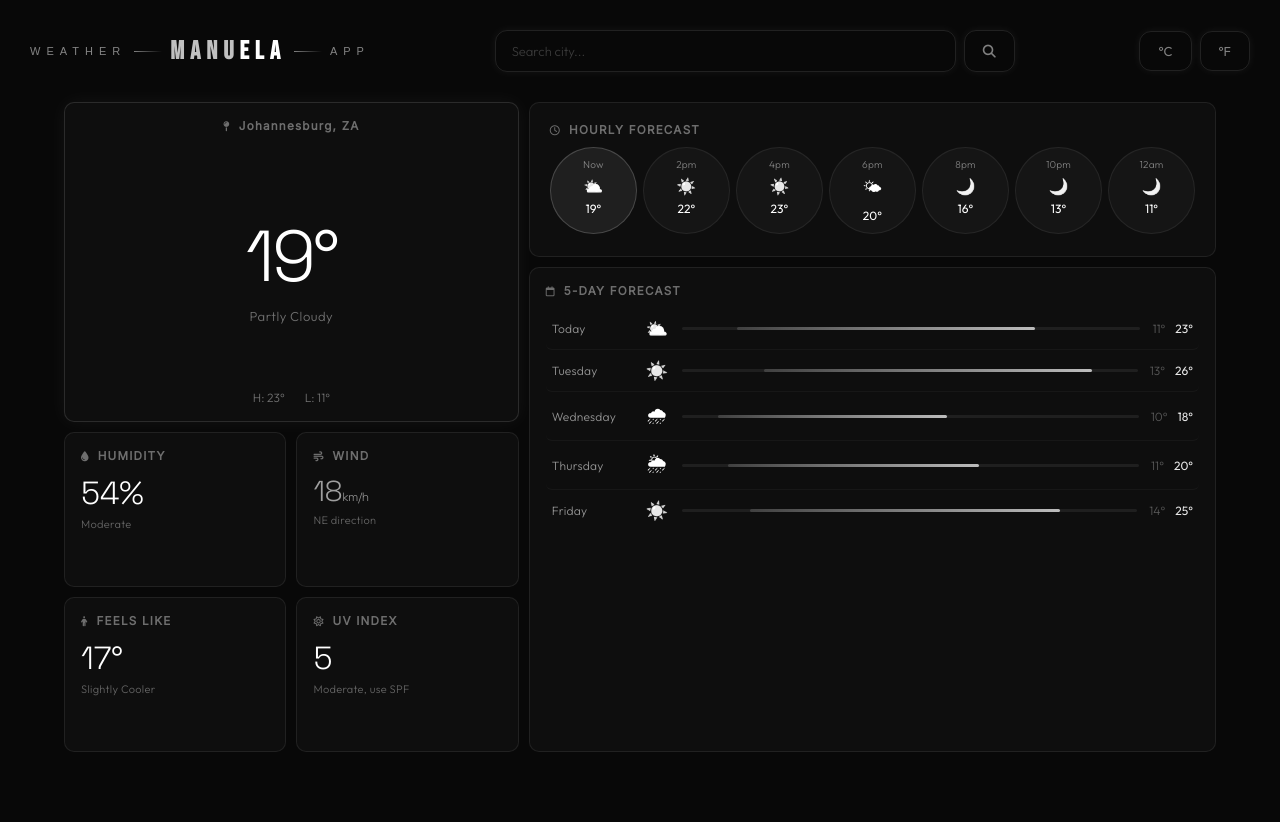
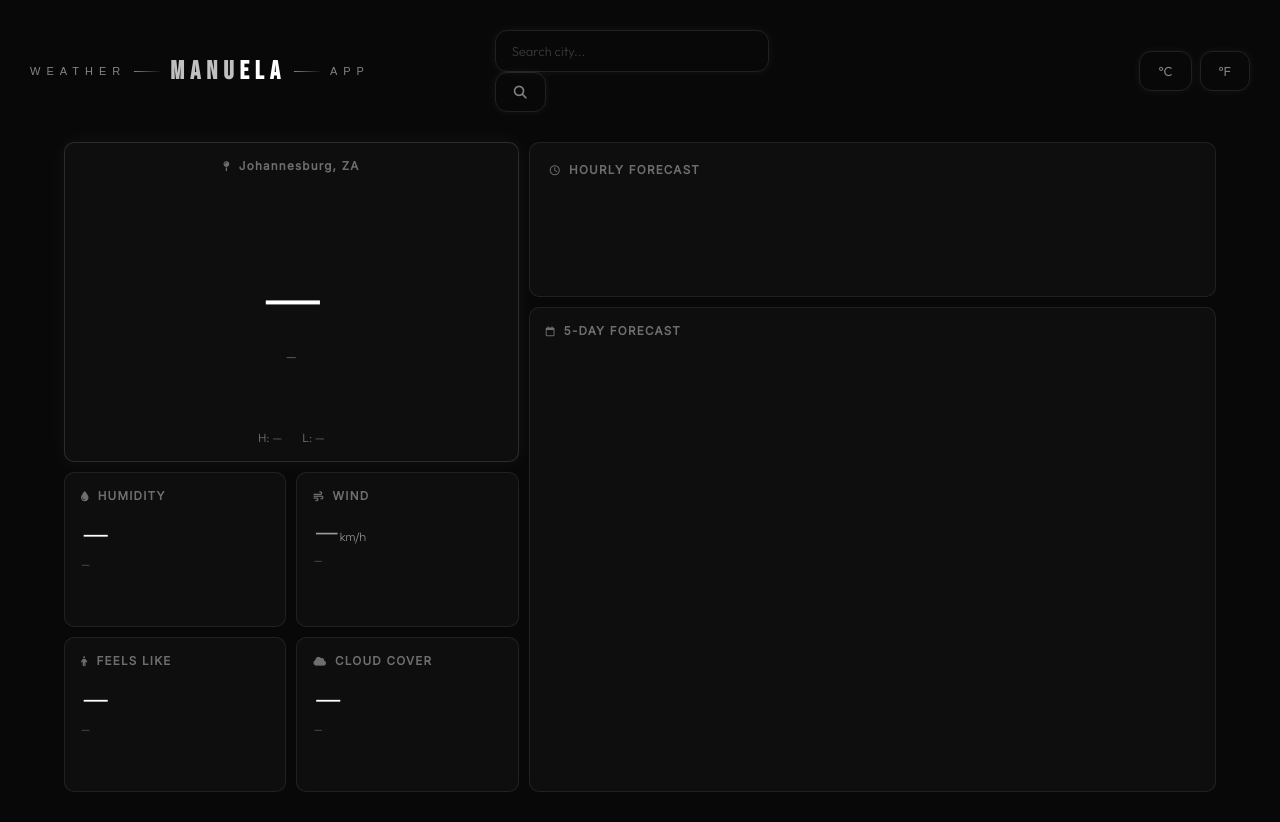
Before and after one commit to kanku-io/Manuela-Weather-App, a plain HTML site: page index.html in a window 1280 px wide. Before the commit the page ends 800 px from the top, so only its background shows below. Drawn offline with Linux system fonts and the light colour scheme; a web font is replaced by a local one.

Commit message:
Updated overall structure
Removed UV index, replaced with Cloud cover

```diff
--- a/index.html
+++ b/index.html
@@ -12,7 +12,6 @@
     <div id="app-container">
 
         <div id="search-bar">
-
             <div class="left">
                 <p class="dec1">WEATHER</p>
                 <hr>
@@ -20,17 +19,17 @@
                 <hr>
                 <p class="dec2">APP</p>
             </div>
-
             <div class="center">
-                <input type="text" id="search-input" placeholder="Search city...">
-                <button id="search-btn"><i class="fa-solid fa-magnifying-glass"></i></button>
+                <div class="search-wrap">
+                    <input type="text" id="search-input" placeholder="Search city..." autocomplete="off">
+                    <button id="search-btn"><i class="fa-solid fa-magnifying-glass"></i></button>
+                    <div id="suggestions"></div>
+                </div>
             </div>
-
             <div class="right">
-                <button class="btn" id="celsius">°C</button>
+                <button class="btn active" id="celsius">°C</button>
                 <button class="btn" id="fahrenheit">°F</button>
             </div>
-
         </div>
 
         <div class="layout">
@@ -41,160 +40,69 @@
                     <h3 id="city-country">Johannesburg, ZA</h3>
                 </div>
                 <div class="summary-main">
-                    <h1 id="temp">19°</h1>
-                    <p id="weather-condition">Partly Cloudy</p>
+                    <h1 id="temp">—</h1>
+                    <p id="weather-condition">—</p>
                 </div>
                 <div id="temp-max-min">
-                    <p id="temp-high">H: 23°</p>
-                    <p id="temp-low">L: 11°</p>
+                    <p id="temp-high">H: —</p>
+                    <p id="temp-low">L: —</p>
                 </div>
             </div>
 
-            <div class="humidity stat-card" id="humidity">
+            <div class="humidity stat-card">
                 <div class="stat-header">
                     <i class="fa-solid fa-droplet"></i>
                     <h3>HUMIDITY</h3>
                 </div>
-                <h1 id="humid-percent">54%</h1>
-                <p id="humid-text">Moderate</p>
+                <h1 id="humid-percent">—</h1>
+                <p id="humid-text">—</p>
             </div>
 
-            <div class="wind stat-card" id="wind">
+            <div class="wind stat-card">
                 <div class="stat-header">
                     <i class="fa-solid fa-wind"></i>
                     <h3>WIND</h3>
                 </div>
-                <h1 id="wind-speed"><span class="wind-spd">18</span>km/h</h1>
-                <p id="wind-direction">NE direction</p>
+                <h1 id="wind-speed"><span class="wind-spd">—</span>km/h</h1>
+                <p id="wind-direction">—</p>
             </div>
 
-            <div class="feels-like stat-card" id="feels-like">
+            <div class="feels-like stat-card">
                 <div class="stat-header">
                     <i class="fa-solid fa-person"></i>
                     <h3>FEELS LIKE</h3>
                 </div>
-                <h1 id="fl-temp">17°</h1>
-                <p id="fl-text">Slightly Cooler</p>
+                <h1 id="fl-temp">—</h1>
+                <p id="fl-text">—</p>
             </div>
 
-            <div class="uv-index stat-card" id="uv-index">
+            <div class="cloud-cover stat-card">
                 <div class="stat-header">
-                    <i class="fa-regular fa-sun"></i>
-                    <h3>UV INDEX</h3>
+                    <i class="fa-solid fa-cloud"></i>
+                    <h3>CLOUD COVER</h3>
                 </div>
-                <h1 id="uv-status">5</h1>
-                <p id="uv-text">Moderate, use SPF</p>
+                <h1 id="cloud-value">—</h1>
+                <p id="cloud-text">—</p>
             </div>
 
-            <div class="hourly-forecast stat-card" id="hourly-forecast">
+            <div class="hourly-forecast stat-card">
                 <div class="stat-header">
                     <i class="fa-regular fa-clock"></i>
                     <h3>HOURLY FORECAST</h3>
                 </div>
-                <div class="hourly-strip">
-                    <div class="hour-card">
-                        <span class="hour-time">Now</span>
-                        <span class="hour-icon">⛅</span>
-                        <span class="hour-temp">19°</span>
-                    </div>
-                    <div class="hour-card">
-                        <span class="hour-time">2pm</span>
-                        <span class="hour-icon">☀️</span>
-                        <span class="hour-temp">22°</span>
-                    </div>
-                    <div class="hour-card">
-                        <span class="hour-time">4pm</span>
-                        <span class="hour-icon">☀️</span>
-                        <span class="hour-temp">23°</span>
-                    </div>
-                    <div class="hour-card">
-                        <span class="hour-time">6pm</span>
-                        <span class="hour-icon">🌤</span>
-                        <span class="hour-temp">20°</span>
-                    </div>
-                    <div class="hour-card">
-                        <span class="hour-time">8pm</span>
-                        <span class="hour-icon">🌙</span>
-                        <span class="hour-temp">16°</span>
-                    </div>
-                    <div class="hour-card">
-                        <span class="hour-time">10pm</span>
-                        <span class="hour-icon">🌙</span>
-                        <span class="hour-temp">13°</span>
-                    </div>
-                    <div class="hour-card">
-                        <span class="hour-time">12am</span>
-                        <span class="hour-icon">🌙</span>
-                        <span class="hour-temp">11°</span>
-                    </div>
-                </div>
+                <div class="hourly-strip" id="hourly-strip"></div>
             </div>
 
-            <div class="five-day-forecast stat-card" id="five-day-forecast">
+            <div class="five-day-forecast stat-card">
                 <div class="stat-header">
                     <i class="fa-regular fa-calendar"></i>
                     <h3>5-DAY FORECAST</h3>
                 </div>
-                <ul class="forecast-list">
-                    <li class="forecast-row">
-                        <span class="forecast-day">Today</span>
-                        <span class="forecast-icon">⛅</span>
-                        <div class="forecast-bar-wrap">
-                            <div class="forecast-bar" style="width:65%;margin-left:12%"></div>
-                        </div>
-                        <div class="forecast-range">
-                            <span class="forecast-low">11°</span>
-                            <span class="forecast-high">23°</span>
-                        </div>
-                    </li>
-                    <li class="forecast-row">
-                        <span class="forecast-day">Tuesday</span>
-                        <span class="forecast-icon">☀️</span>
-                        <div class="forecast-bar-wrap">
-                            <div class="forecast-bar" style="width:72%;margin-left:18%"></div>
-                        </div>
-                        <div class="forecast-range">
-                            <span class="forecast-low">13°</span>
-                            <span class="forecast-high">26°</span>
-                        </div>
-                    </li>
-                    <li class="forecast-row">
-                        <span class="forecast-day">Wednesday</span>
-                        <span class="forecast-icon">🌧</span>
-                        <div class="forecast-bar-wrap">
-                            <div class="forecast-bar" style="width:50%;margin-left:8%"></div>
-                        </div>
-                        <div class="forecast-range">
-                            <span class="forecast-low">10°</span>
-                            <span class="forecast-high">18°</span>
-                        </div>
-                    </li>
-                    <li class="forecast-row">
-                        <span class="forecast-day">Thursday</span>
-                        <span class="forecast-icon">🌦</span>
-                        <div class="forecast-bar-wrap">
-                            <div class="forecast-bar" style="width:55%;margin-left:10%"></div>
-                        </div>
-                        <div class="forecast-range">
-                            <span class="forecast-low">11°</span>
-                            <span class="forecast-high">20°</span>
-                        </div>
-                    </li>
-                    <li class="forecast-row">
-                        <span class="forecast-day">Friday</span>
-                        <span class="forecast-icon">☀️</span>
-                        <div class="forecast-bar-wrap">
-                            <div class="forecast-bar" style="width:68%;margin-left:15%"></div>
-                        </div>
-                        <div class="forecast-range">
-                            <span class="forecast-low">14°</span>
-                            <span class="forecast-high">25°</span>
-                        </div>
-                    </li>
-                </ul>
+                <ul class="forecast-list" id="forecast-list"></ul>
             </div>
 
         </div>
     </div>
+    <script src="script.js"></script>
 </body>
 </html>
```
